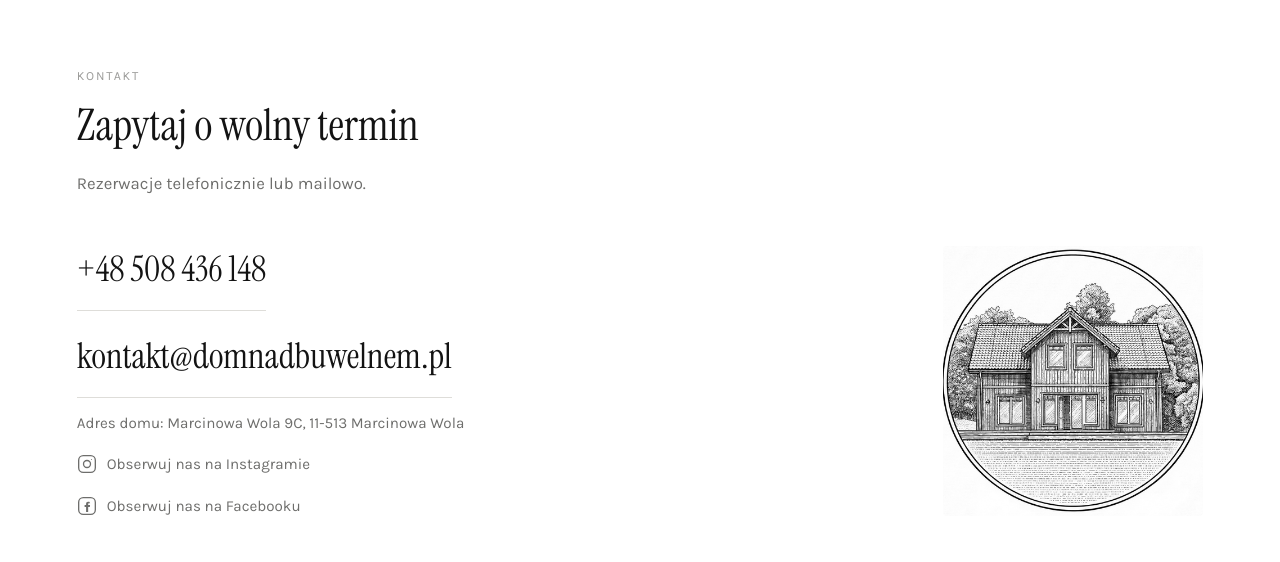
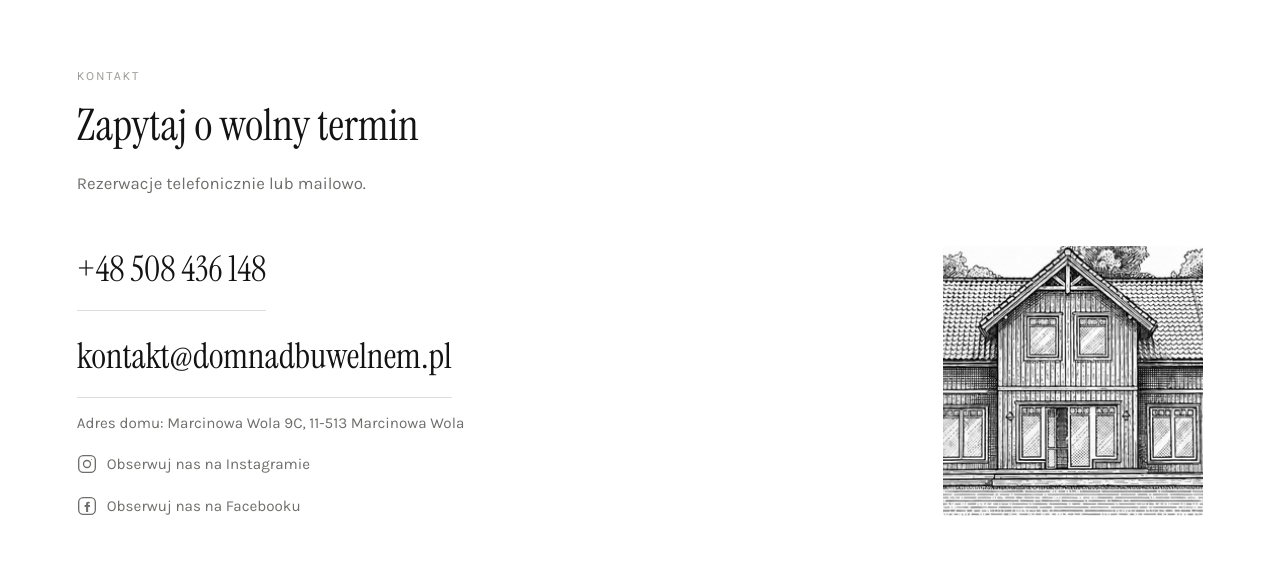
Before and after one commit to jlebuda/dom-nad-buwelnem, a plain HTML site: page index.html in a window 1280 px wide. Shown: the part 10600-11162 px from the top of the page. Drawn offline with Linux system fonts and the light colour scheme; some packages are replaced by stand-ins of ours; grey boxes are pictures that could not be loaded.

Commit message:
Add files via upload

```diff
--- a/index.html
+++ b/index.html
@@ -210,9 +210,10 @@ j=d.createElement(s),dl=l!='dataLayer'?'&l='+l:'';j.async=true;j.src=
   /* ---------- KONTAKT ---------- */
   .contact-layout{ display:flex; align-items:stretch; justify-content:space-between; gap:48px; margin-top:44px; flex-wrap:wrap; }
   .contact-wrap{ display:flex; flex-direction:column; gap:22px; }
-  .contact-house-img{ display:block; width:260px; max-width:100%; object-fit:cover; border-radius:4px; flex-shrink:0; }
+  .contact-house-frame{ width:260px; max-width:100%; align-self:stretch; overflow:hidden; border-radius:4px; flex-shrink:0; position:relative; background:var(--bg-soft); }
+  .contact-house-img{ position:absolute; inset:0; width:100%; height:100%; object-fit:cover; transform:scale(1.8); }
   @media (max-width:760px){
-    .contact-house-img{ width:100%; max-width:none; height:320px; }
+    .contact-house-frame{ width:100%; max-width:none; height:320px; }
   }
   .contact-address{ font-family:var(--font-warm); font-size:0.95rem; color:var(--ink-soft); margin:-6px 0 0; }
   .contact-social{ display:inline-flex; align-items:center; gap:10px; text-decoration:none; color:var(--ink-soft); font-family:var(--font-warm); font-size:0.95rem; width:fit-content; transition:color 0.15s ease; }
@@ -468,7 +469,9 @@ height="0" width="0" style="display:none;visibility:hidden"></iframe></noscript>
           <span data-pl="Obserwuj nas na Facebooku" data-en="Follow us on Facebook">Obserwuj nas na Facebooku</span>
         </a>
       </div>
-      <img src="images/logo.png" alt="" class="contact-house-img">
+      <div class="contact-house-frame">
+        <img src="images/logo.png" alt="" class="contact-house-img">
+      </div>
     </div>
     <div id="map" class="contact-map" role="application" aria-label="Mapa lokalizacji domu"></div>
   </section>
```
